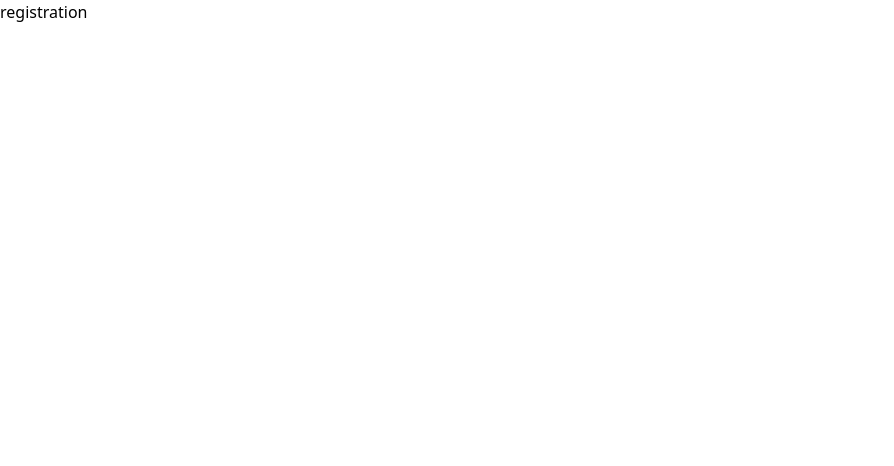
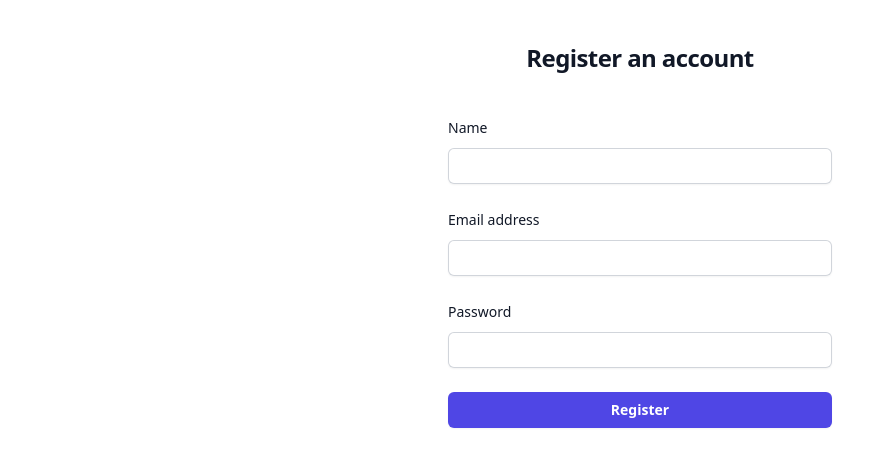
Before and after one commit to Dkrisztan/FoodDelivery-frontend, a React (Vite) app in the folder frontend/: page /register in a window 1280 px wide. Shown: the top 466 px of the page, without its empty margins (0-894 px from the left). Built offline with nearby package versions, Linux system fonts and the light colour scheme.

Commit message:
login page and registration page

```diff
--- a/frontend/package.json
+++ b/frontend/package.json
@@ -10,12 +10,18 @@
     "preview": "vite preview"
   },
   "dependencies": {
+    "@fortawesome/fontawesome-svg-core": "^6.5.1",
+    "@fortawesome/free-solid-svg-icons": "^6.5.1",
+    "@fortawesome/react-fontawesome": "^0.2.0",
     "axios": "^1.6.7",
+    "js-cookie": "^3.0.5",
     "react": "^18.2.0",
     "react-dom": "^18.2.0",
+    "react-icons": "^5.0.1",
     "socket.io-client": "^4.7.4"
   },
   "devDependencies": {
+    "@types/js-cookie": "^3.0.6",
     "@types/react": "^18.2.55",
     "@types/react-dom": "^18.2.19",
     "@typescript-eslint/eslint-plugin": "^6.21.0",
--- a/frontend/src/App.tsx
+++ b/frontend/src/App.tsx
@@ -2,6 +2,7 @@
 import { Login } from './components/Login.tsx';
 import { Home } from './components/Home.tsx';
 import { Registration } from './components/Registration.tsx';
+import { Profile } from './components/Profile.tsx';
 
 function App() {
   return (
@@ -10,6 +11,7 @@
         <Route index element={<Home />} />
         <Route path='login' element={<Login />} />
         <Route path='register' element={<Registration />} />
+        <Route path='profile' element={<Profile />} />
       </Routes>
     </BrowserRouter>
   );
--- a/frontend/src/components/Login.tsx
+++ b/frontend/src/components/Login.tsx
@@ -1,7 +1,10 @@
 import { useState } from 'react';
 import axios from 'axios';
+import Cookies from 'js-cookie';
+import { useNavigate } from 'react-router-dom';
 
 export function Login() {
+  const navigate = useNavigate();
   const [formData, setFormData] = useState({
     email: '',
     password: '',
@@ -17,11 +20,12 @@
   const handleSubmit = async (e: { preventDefault: () => void }) => {
     e.preventDefault();
 
-    console.log(formData);
-
     try {
-      const response = await axios.post('http://localhost:3000/user', formData);
-      console.log(response);
+      const {
+        data: { accessToken },
+      } = await axios.post('http://localhost:3000/auth/login', formData);
+      Cookies.set('accessToken', accessToken);
+      navigate('/profile');
     } catch (error) {
       console.error('Error submitting form:', error);
     }
--- /dev/null
+++ b/frontend/src/components/Profile.tsx
@@ -0,0 +1,54 @@
+import axios from 'axios';
+import Cookies from 'js-cookie';
+import { useEffect, useState } from 'react';
+import { FaUser } from 'react-icons/fa';
+
+export function Profile() {
+  const config = {
+    headers: { Authorization: `Bearer ${Cookies.get('accessToken')}` },
+  };
+
+  const [profile, setProfile] = useState({
+    id: undefined,
+    name: undefined,
+    email: undefined,
+    password: undefined,
+  });
+
+  useEffect(() => {
+    const fetchProfile = async () => {
+      try {
+        const response = await axios.get('http://localhost:3000/auth/profile', config);
+        setProfile(response.data);
+        console.log(response.data);
+      } catch (error) {
+        console.error('Error fetching profile:', error);
+      }
+    };
+
+    fetchProfile();
+  }, []);
+
+  return (
+    <div className='container mx-auto mt-8'>
+      <div className='bg-blue-200 shadow-md rounded px-8 pt-6 pb-8 mb-4'>
+        <h1 className='text-2xl mb-4 flex items-center'>
+          <FaUser className='mr-2' /> User Profile
+        </h1>
+        <div className='mb-4'>
+          <label className='block text-gray-700 text-sm font-bold mb-2'>ID:</label>
+          <p>{profile.id}</p>
+        </div>
+        <div className='mb-4'>
+          <label className='block text-gray-700 text-sm font-bold mb-2'>Name:</label>
+          <p>{profile.name}</p>
+        </div>
+        <div className='mb-4'>
+          <label className='block text-gray-700 text-sm font-bold mb-2'>Email:</label>
+          <p>{profile.email}</p>
+        </div>
+        {/* Don't display password in the UI */}
+      </div>
+    </div>
+  );
+}
--- a/frontend/src/components/Registration.tsx
+++ b/frontend/src/components/Registration.tsx
@@ -1,3 +1,118 @@
+import { useState } from 'react';
+import axios from 'axios';
+import { useNavigate } from 'react-router-dom';
+
 export function Registration() {
-  return <p>registration</p>;
+  const navigate = useNavigate();
+  const [formData, setFormData] = useState({
+    name: '',
+    email: '',
+    password: '',
+  });
+
+  const handleChange = (e: { target: { name: string; value: string } }) => {
+    setFormData({
+      ...formData,
+      [e.target.name]: e.target.value,
+    });
+  };
+
+  const handleSubmit = async (e: { preventDefault: () => void }) => {
+    e.preventDefault();
+
+    console.log(formData);
+
+    try {
+      const response = await axios.post('http://localhost:3000/user', formData);
+      console.log(response);
+      navigate('/login');
+    } catch (error) {
+      console.error('Error submitting form:', error);
+    }
+  };
+
+  return (
+    <>
+      <div className='flex items-center'>
+        <div className='flex min-h-full flex-1 flex-col justify-center'>
+          <div className='sm:mx-auto sm:w-full sm:max-w-sm'>
+            <h2 className='mt-10 text-center text-2xl font-bold leading-9 tracking-tight text-gray-900'>
+              Register an account
+            </h2>
+          </div>
+
+          <div className='mt-10 sm:mx-auto sm:w-full sm:max-w-sm'>
+            <form className='space-y-6' onSubmit={handleSubmit} method='POST'>
+              <div>
+                <label htmlFor='name' className='block text-sm font-medium leading-6 text-gray-900'>
+                  Name
+                </label>
+                <div className='mt-2'>
+                  <input
+                    id='name'
+                    name='name'
+                    type='text'
+                    onChange={handleChange}
+                    required
+                    autoComplete='off'
+                    className='px-2 block w-full rounded-md border-0 py-1.5 text-gray-900 shadow-sm ring-1 ring-inset ring-gray-300 placeholder:text-gray-400 focus:ring-2 focus:ring-inset focus:ring-indigo-600 sm:text-sm sm:leading-6'
+                  />
+                </div>
+              </div>
+              <div>
+                <label
+                  htmlFor='email'
+                  className='block text-sm font-medium leading-6 text-gray-900'
+                >
+                  Email address
+                </label>
+                <div className='mt-2'>
+                  <input
+                    id='email'
+                    name='email'
+                    type='email'
+                    autoComplete='off'
+                    onChange={handleChange}
+                    required
+                    className='px-2 block w-full rounded-md border-0 py-1.5 text-gray-900 shadow-sm ring-1 ring-inset ring-gray-300 placeholder:text-gray-400 focus:ring-2 focus:ring-inset focus:ring-indigo-600 sm:text-sm sm:leading-6'
+                  />
+                </div>
+              </div>
+
+              <div>
+                <div className='flex items-center justify-between'>
+                  <label
+                    htmlFor='password'
+                    className='block text-sm font-medium leading-6 text-gray-900'
+                  >
+                    Password
+                  </label>
+                </div>
+                <div className='mt-2'>
+                  <input
+                    id='password'
+                    name='password'
+                    type='password'
+                    autoComplete='current-password'
+                    onChange={handleChange}
+                    required
+                    className='px-2 block w-full rounded-md border-0 py-1.5 text-gray-900 shadow-sm ring-1 ring-inset ring-gray-300 placeholder:text-gray-400 focus:ring-2 focus:ring-inset focus:ring-indigo-600 sm:text-sm sm:leading-6'
+                  />
+                </div>
+              </div>
+
+              <div>
+                <button
+                  type='submit'
+                  className='flex w-full justify-center rounded-md bg-indigo-600 px-3 py-1.5 text-sm font-semibold leading-6 text-white shadow-sm hover:bg-indigo-500 focus-visible:outline focus-visible:outline-2 focus-visible:outline-offset-2 focus-visible:outline-indigo-600'
+                >
+                  Register
+                </button>
+              </div>
+            </form>
+          </div>
+        </div>
+      </div>
+    </>
+  );
 }
```
Also changed, not shown: 1 other file (tests, documents, lock files or other folders).
